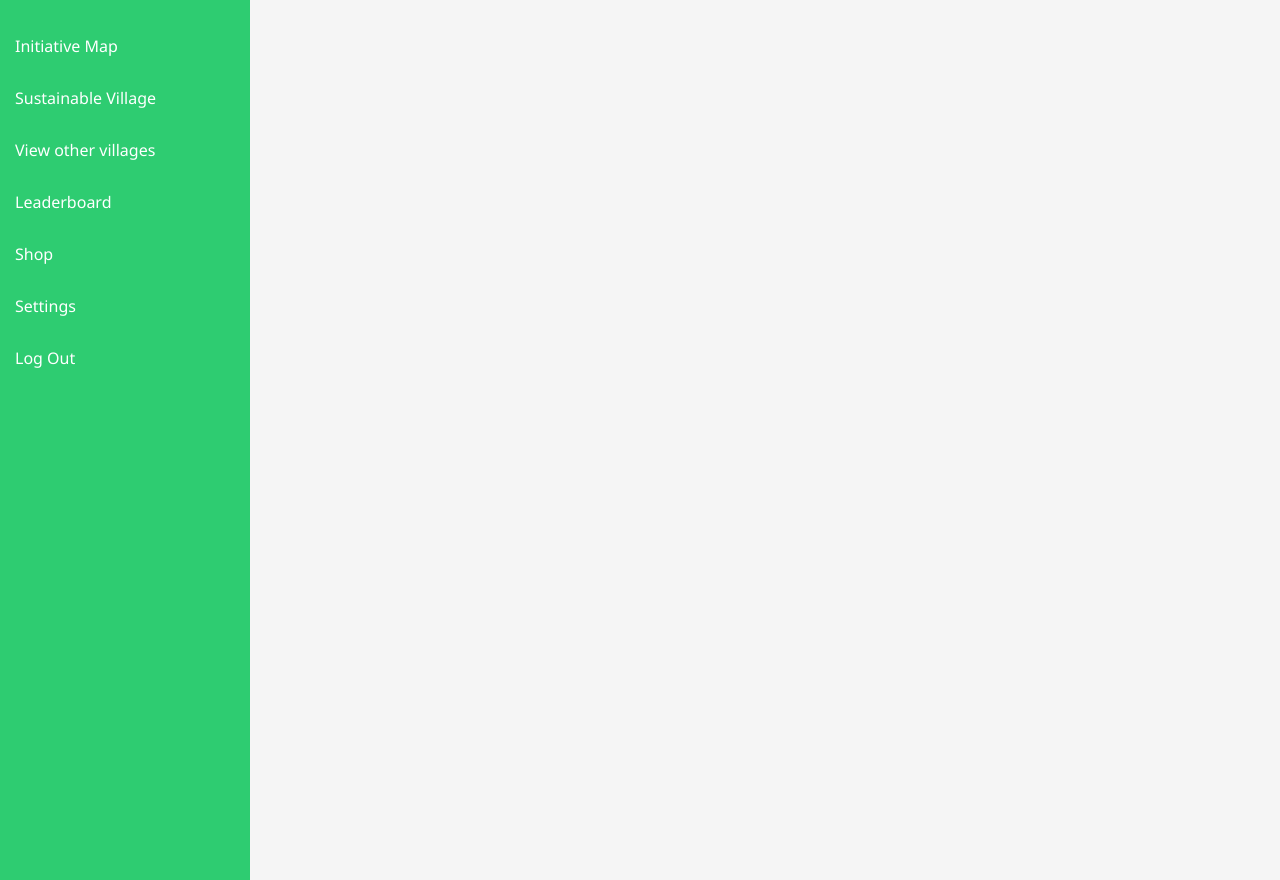
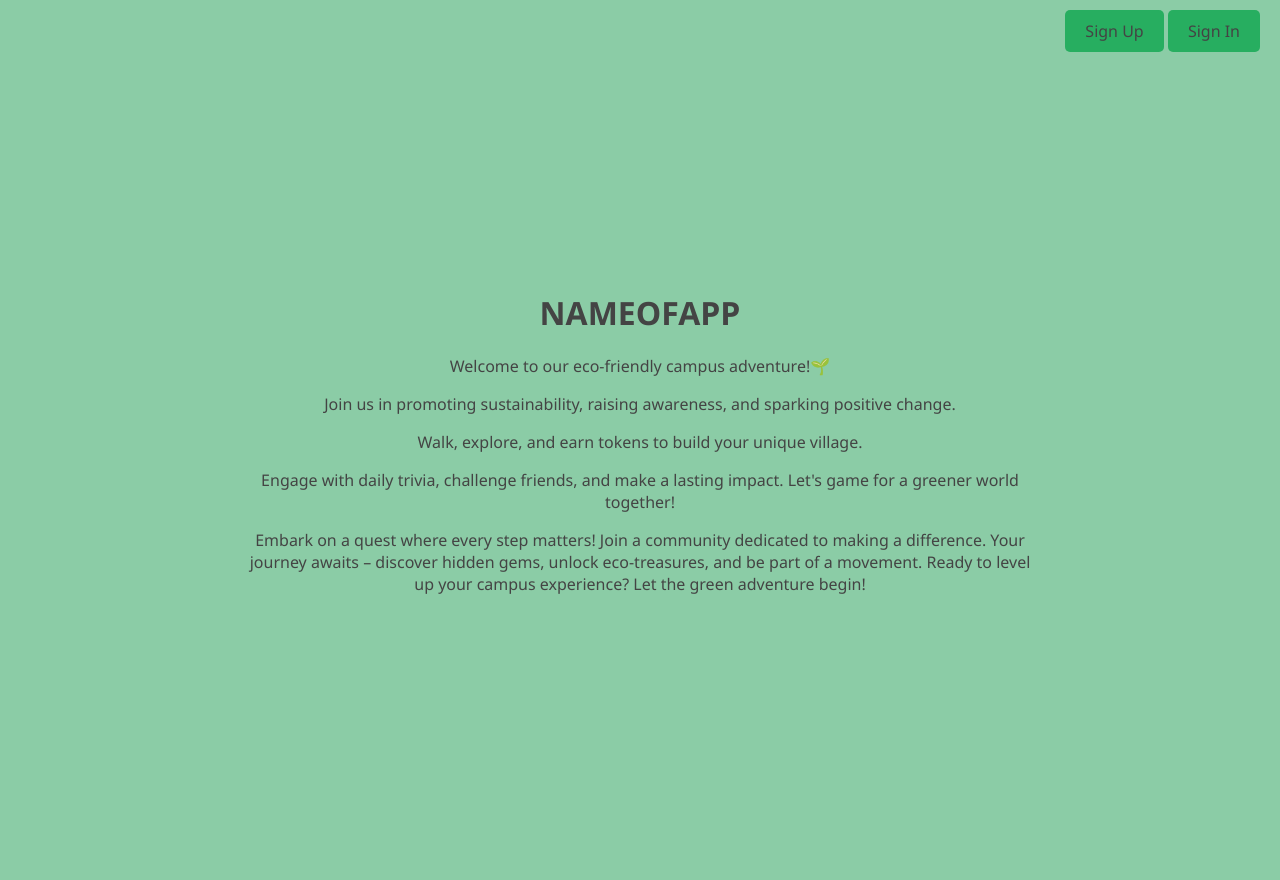
Before and after one commit to AmiraliFamili/Group-Software-Project, a Django app: page / in a window 1280 px wide. Run offline with Django 5.2, Linux system fonts and the light colour scheme.

Commit message:
Fixed frontend

```diff
--- a/project/templates/authentication/index.html
+++ b/project/templates/authentication/index.html
@@ -5,83 +5,24 @@
 <head>
   <meta charset="UTF-8">
   <meta name="viewport" content="width=device-width, initial-scale=1.0">
-  <title>Your Side Navbar</title>
-  <link rel="stylesheet" href="navbar.css">
+  <title>Sustainable Campus App</title>
+  <link rel="stylesheet" href="styles.css">
 </head>
 <body>
-
-<div id="sidebar">
-  <a href="javascript:void(0);" onclick="openTab('initiative-map')">Initiative Map</a>
-  <a href="javascript:void(0);" onclick="openTab('sustainable-village')">Sustainable Village</a>
-  <a href="javascript:void(0);" onclick="openTab('view-other-villages')">View other villages</a>
-  <a href="javascript:void(0);" onclick="openTab('leaderboard')">Leaderboard</a>
-  <a href="javascript:void(0);" onclick="openTab('shop')">Shop</a>
-  <a href="javascript:void(0);" onclick="openTab('settings')">Settings</a>
-  <a href="javascript:void(0);" onclick="openTab('logout')">Log Out</a>
-</div>
-
-<div id="content">
-  <div id="sustainable-village" class="tabcontent">
-    <div id="fullScreenImageContainer">
-      <!-- Content for Sustainable Village -->
-    </div>
+  <div id="header">
+    <a id="sign-up" href="#">Sign Up</a>
+    <a id="sign-in" href="#">Sign In</a>
   </div>
-  <div id="shop" class="tabcontent">
-    <div class="shop-container">
-      <div class="shop-item">
-        <img src="img/tree1.png" alt="Product 1">
-        <p>Price: 600 e-Points</p>
-      </div>
-      <div class="shop-item">
-        <img src="img/tree2.png" alt="Product 2">
-        <p>Price: 800 e-Points</p>
-      </div>
-      <div class="shop-item">
-        <img src="img/tree3.png" alt="Product 3">
-        <p>Price: 400 e-Points</p>
-      </div>
-      <div class="shop-item">
-        <img src="img/tree4.png" alt="Product 4">
-        <p>Price: 1000 e-Points</p>
-      </div>
-      <div class="shop-item">
-        <img src="img/tree5.png" alt="Product 5">
-        <p>Price: 600 e-Points</p>
-      </div>
-      <div class="shop-item">
-        <img src="img/tree6.png" alt="Product 6">
-        <p>Price: 700 e-Points</p>
-      </div>
-
-    </div>
-  </div>
-</div>
 
 
-<script>
-  function openTab(tabName) {
-    var i, tabcontent;
-    tabcontent = document.getElementsByClassName("tabcontent");
-    for (i = 0; i < tabcontent.length; i++) {
-      tabcontent[i].style.display = "none";
-    }
+  <div id="app-explanation">
+    <h1>NAMEOFAPP</h1>
+    <p>Welcome to our eco-friendly campus adventure!🌱 </p>
+    <p>Join us in promoting sustainability, raising awareness, and sparking positive change. </p>
+    <p>Walk, explore, and earn tokens to build your unique village.</p>
+    <p>Engage with daily trivia, challenge friends, and make a lasting impact. Let's game for a greener world together! </p>
+    <p>Embark on a quest where every step matters! Join a community dedicated to making a difference. Your journey awaits – discover hidden gems, unlock eco-treasures, and be part of a movement. Ready to level up your campus experience? Let the green adventure begin!</p>
 
-    if (tabName === 'sustainable-village') {
-    document.getElementById('fullScreenImageContainer').innerHTML = '<img src="img/village.png" alt="Sustainable Village Image">';
-  } else {
-    // For other tabs, fetch and load content from separate HTML files
-    fetch(tabName + '.html')
-      .then(response => response.text())
-      .then(html => {
-        document.getElementById('content').innerHTML = html;
-      })
-      .catch(error => console.error('Error fetching content:', error));
-  }
-
-  // Display the selected tab
-  document.getElementById(tabName).style.display = "block";
-}
-</script>
-
+  </div>
 </body>
 </html>
--- a/project/templates/authentication/navbar.css
+++ b/project/templates/authentication/navbar.css
@@ -1,3 +1,5 @@
+/* navbar.css */
+
 body {
   font-family: 'Segoe UI', Tahoma, Geneva, Verdana, sans-serif;
   margin: 0;
@@ -5,9 +7,16 @@ body {
   background-color: #f5f5f5; /* Light Gray Background */
 }
 
+/* Adds a slight space between two links in the navbar */
+.sidebar-space {
+  display: block;
+  height: 10px; /* Adjust the height as needed for the desired space */
+}
+
+
 #sidebar {
   height: 100vh;
-    width: 250px;
+  width: 180px;
   background-color: #2ecc71; /* Emerald Green Sidebar */
   position: fixed;
   left: 0;
@@ -15,18 +24,26 @@ body {
   overflow-x: hidden;
   padding-top: 20px;
   transition: 0.5s;
+  border-top-right-radius: 15px; /* Rounded corners */
+  border-bottom-right-radius: 15px; /* Rounded corners */
 }
 
 #sidebar a {
   padding: 15px;
   text-decoration: none;
-    color: #fff; /* White Text */
+  color: #444444; /* White Text */
   display: block;
   transition: 0.3s;
+  border-radius: 20px; /* Rounded corners for pill shape */
 }
 
 #sidebar a:hover {
   background-color: #27ae60; /* Darker Green on Hover */
+}
+
+#sidebar a:last-child:hover {
+  background-color: #e74c3c; /* Red on Hover for Logout */
+  border-radius: 20px; /* Rounded corners for pill shape */
 }
 
 #content {
@@ -42,35 +59,63 @@ body {
   color: #555; /* Gray Text */
 }
 
-  #fullScreenImageContainer {
-    position: fixed;
-    top: 0;
-    left: 250px; /* Width of the sidebar */
-    width: calc(100% - 250px); /* Adjust the width accordingly */
-    height: 100%;
+/* Profile page styling ----------------------------------------*/
+
+#profile {
   display: flex;
-    justify-content: center;
-    align-items: center;
-    overflow: hidden;
+  justify-content: center; /* Center the content horizontally */
+  align-items: center; /* Center the content vertically */
+  height: 100vh; /* Use the full height of the viewport */
 }
 
-  #fullScreenImageContainer img {
+.edit-profile-window {
+  width: 70%;
+  padding: 20px;
+  background-color: #2ecc71; /* Same as the sidebar */
+  border-radius: 10px;
+  box-shadow: 0 0 10px rgba(0, 0, 0, 0.2);
+  text-align: center; /* Center the content inside edit-profile-window */
+}
+
+.edit-profile-window h2 {
+  color: #444444;
+}
+
+.edit-profile-window label {
+  color: #444444;
+  display: block;
+  margin-top: 10px;
+}
+
+.edit-profile-window input {
+  width: 100%;
+  padding: 8px;
+  margin-top: 5px;
+  box-sizing: border-box;
+}
+
+.save-btn {
+  background-color: #27ae60; /* Darker Green */
+  color: #444444;
+  padding: 10px;
+  border: none;
+  border-radius: 5px;
+  cursor: pointer;
+  transition: background-color 0.3s;
+}
+
+.save-btn:hover {
+  background-color: #218f54; /* Darker Green on Hover */
+}
+
+/* Sustainable village page styling -----------------------------------*/
+
+#sustainable-village img {
   width: 100%;
   height: 100%;
-    object-fit: cover;
 }
 
-  @media only screen and (max-width: 768px) {
-    /* Adjustments for phones*/
-    #fullScreenImageContainer {
-      left: 0;
-      width: 100%;
-    }
-  }
-
-  #shop {
-    display: none; /* Initially hide the shop content */
-  }
+/* shop page styling ------------------------------------------------------*/
 
 .shop-container {
   display: flex;
--- a/project/templates/authentication/navbar.html
+++ b/project/templates/authentication/navbar.html
@@ -11,7 +11,10 @@
 <body>
 
 <div id="sidebar">
+  <a href="javascript:void(0);" onclick="openTab('profile')">USERNAMEHERE</a>
+  <span class="sidebar-space"></span>
   <a href="javascript:void(0);" onclick="openTab('initiative-map')">Initiative Map</a>
+  <a href="javascript:void(0);" onclick="openTab('submit-location-code')">Submit location code</a>
   <a href="javascript:void(0);" onclick="openTab('sustainable-village')">Sustainable Village</a>
   <a href="javascript:void(0);" onclick="openTab('view-other-villages')">View other villages</a>
   <a href="javascript:void(0);" onclick="openTab('leaderboard')">Leaderboard</a>
--- a/project/templates/authentication/styles.css
+++ b/project/templates/authentication/styles.css
@@ -1,65 +1,44 @@
-body, h1, p {
+body {
+    font-family: 'Segoe UI', Tahoma, Geneva, Verdana, sans-serif;
     margin: 0;
     padding: 0;
+    background-color: #8bcca6; /* Emerald Green Background */
+    color: #444444; /* White Text */
+    display: flex;
+    flex-direction: column;
+    align-items: center;
+    justify-content: center;
+    height: 100vh;
+    }
+
+#header {
+    position: absolute;
+    top: 20px;
+    right: 20px;
+    color: #fff;
 }
 
-body {
-    font-family: 'Arial', sans-serif;
-    transition: background-color 0.5s ease; /* Add a smooth transition effect */
+#options {
+    display: flex;
+    justify-content: space-between;
+    width: 90%;
+    margin-bottom: 20px;
 }
 
-/* Navbar styling */
-.navbar {
-    background-color: #1b9e63;
-    padding: 10px;
-    text-align: center;
-    color: #ffffff;
-    box-shadow: 0px 2px 5px rgba(0, 0, 0, 0.1);
-    transition: background-color 0.5s ease, box-shadow 0.5s ease; /* Add smooth transitions */
+#sign-up, #sign-in {
+    background-color: #27ae60; /* Darker Green */
+    color: #444444;
+    padding: 10px 20px;
+    text-decoration: none;
+    border-radius: 5px;
+    transition: background-color 0.3s;
 }
 
-
-.navbar h1 {
-    margin: 0;
-    font-size: 24px;
+#sign-up:hover, #sign-in:hover {
+    background-color: #218f54; /* Darker Green on Hover */
 }
 
-/* Day-night toggle styling */
-.day-night-toggle {
-    width: 30px;
-    height: 30px;
-    cursor: pointer;
-    transition: background-image 0.5s ease; /* Add a smooth transition effect */
+#app-explanation {
+    text-align: center;
+    max-width: 800px;
 }
-
-
-main {
-    padding: 20px;
-}
-
-
-@media only screen and (max-width: 600px) {
-    /* Adjustments for smaller screens */
-    .navbar {
-        padding: 10px 5px;
-    }
-
-    main {
-        padding: 10px;
-    }
-}
-
-#interactiveMap {
-    margin-top: 20px;
-    padding: 20px;
-    border: 1px solid #ccc;
-    border-radius: 8px;
-    background-color: #b7acac;
-}
-
-#mapContainer {
-
-    height: 400px;
-    border: 1px solid #ddd;
-    border-radius: 8px;
-}
--- /dev/null
+++ b/project/templates/authentication/sustainable-village.html
@@ -0,0 +1,3 @@
+<div id="sustainable-village">
+    <img src="img/village.png" alt="Sustainable Village Image">
+</div>
```
Also changed, not shown: project/templates/authentication/profile.html (added, +14 -0 lines), project/templates/authentication/shop.html (added, +27 -0 lines), project/templates/authentication/lightDarkMode.js (renamed from project/templates/authentication/script.js). Lines whose indentation alone changed are shown as unchanged.
